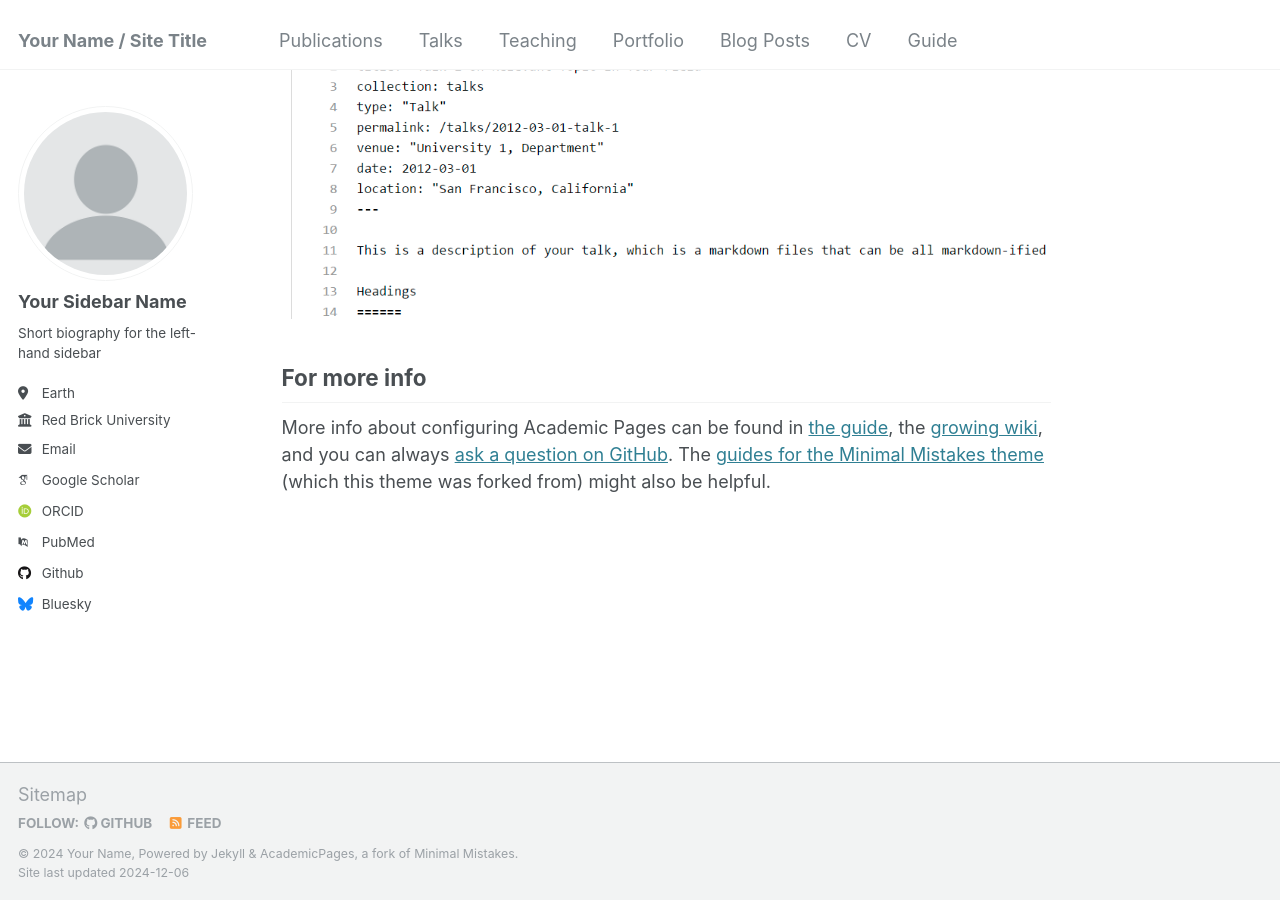
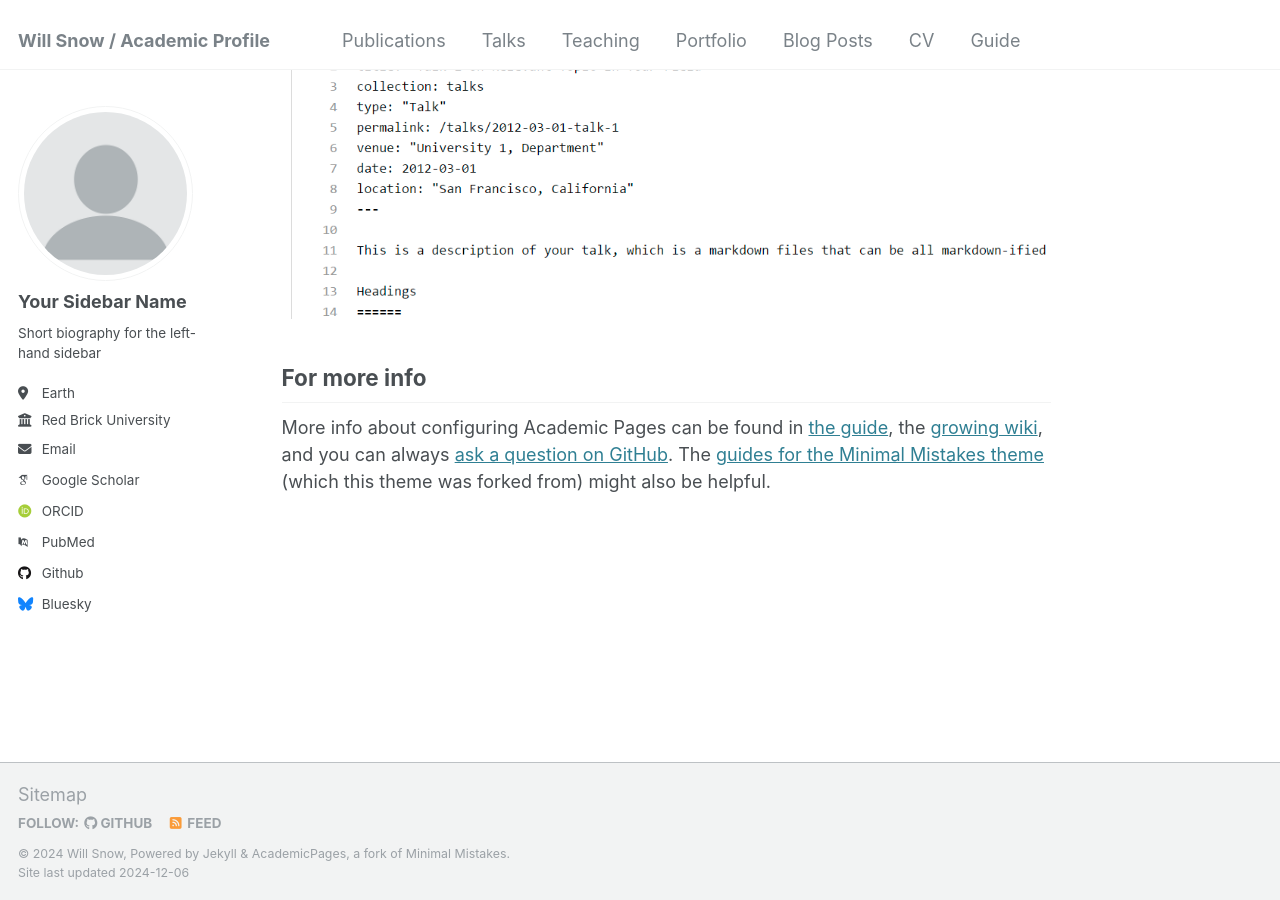
Before and after one commit to wdsnow66/wdsnow66.github.io, a Jekyll site: the page built from _pages/about.md, in a window 1280 px wide and 900 px high, scrolled down 2643 px. Built offline with Jekyll 4.4.1, drawn with Linux system fonts in a browser that asks for light colours; some web fonts are replaced.

Commit message:
Update _config.yml
first edit basics, test

```diff
--- a/_config.yml
+++ b/_config.yml
@@ -5,16 +5,17 @@
 # For technical reasons, this file is *NOT* reloaded automatically when you use
 # `jekyll serve -l -H localhost`. If you change this file, please restart the
 # server process.
+# edited wds 241202 first edit
 
 # Basic Site Settings
 locale                   : "en-US"
-title                    : "Your Name / Site Title"
+title                    : "Will Snow / Academic Profile"
 title_separator          : "-"
-name                     : &name "Your Name"
-description              : &description "personal description"
-url                      : https://academicpages.github.io # the base hostname & protocol for your site e.g. "https://[your GitHub username].github.io"
+name                     : &name "Will Snow"
+description              : &description "academic profile example"
+url                      : https://wdsnow.github.io # the base hostname & protocol for your site e.g. "https://[your GitHub username].github.io"
 baseurl                  : "" # the subpath of your site, e.g. "/blog"
-repository               : "academicpages/academicpages.github.io"
+repository               : "wdsnow66/wdsnow.github.io"
 
 # Site Author - The following control what appear as part of the author content on the side bar.
 #               If a field is blank the icon and link will not appear, otherwise it will be shown.
```
